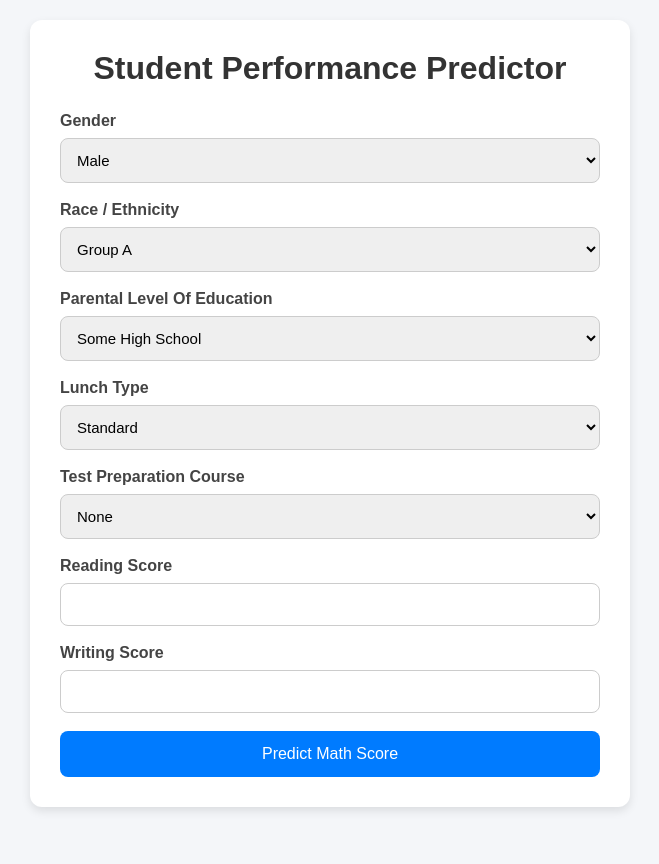
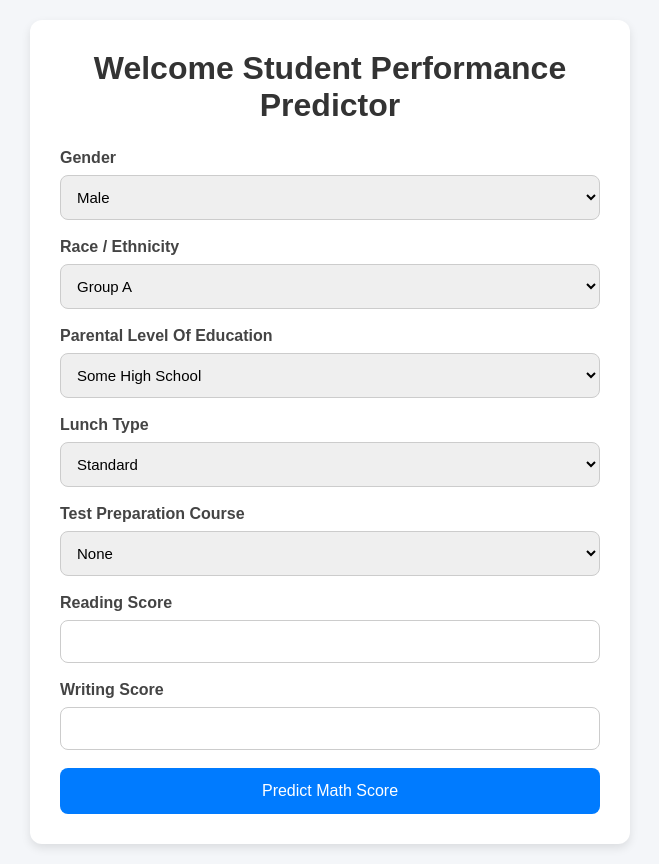
Before and after one commit to Shu0209/End-To-End-ML-Project, a Flask app: page /predictdata in a window 1280 px wide. Shown: the whole page, without its empty margins (310-969 px from the left). Before the commit the page ends 811 px from the top, so only its background shows below. Run offline with Flask 3, Linux system fonts and the light colour scheme.

Commit message:
add new commit

```diff
--- a/templates/home.html
+++ b/templates/home.html
@@ -93,7 +93,7 @@
 <body>
 
     <div class="container">
-        <h1>Student Performance Predictor</h1>
+        <h1>Welcome Student Performance Predictor</h1>
 
         <form action="{{url_for('predict_datapoint')}}" method="POST">
 
```
